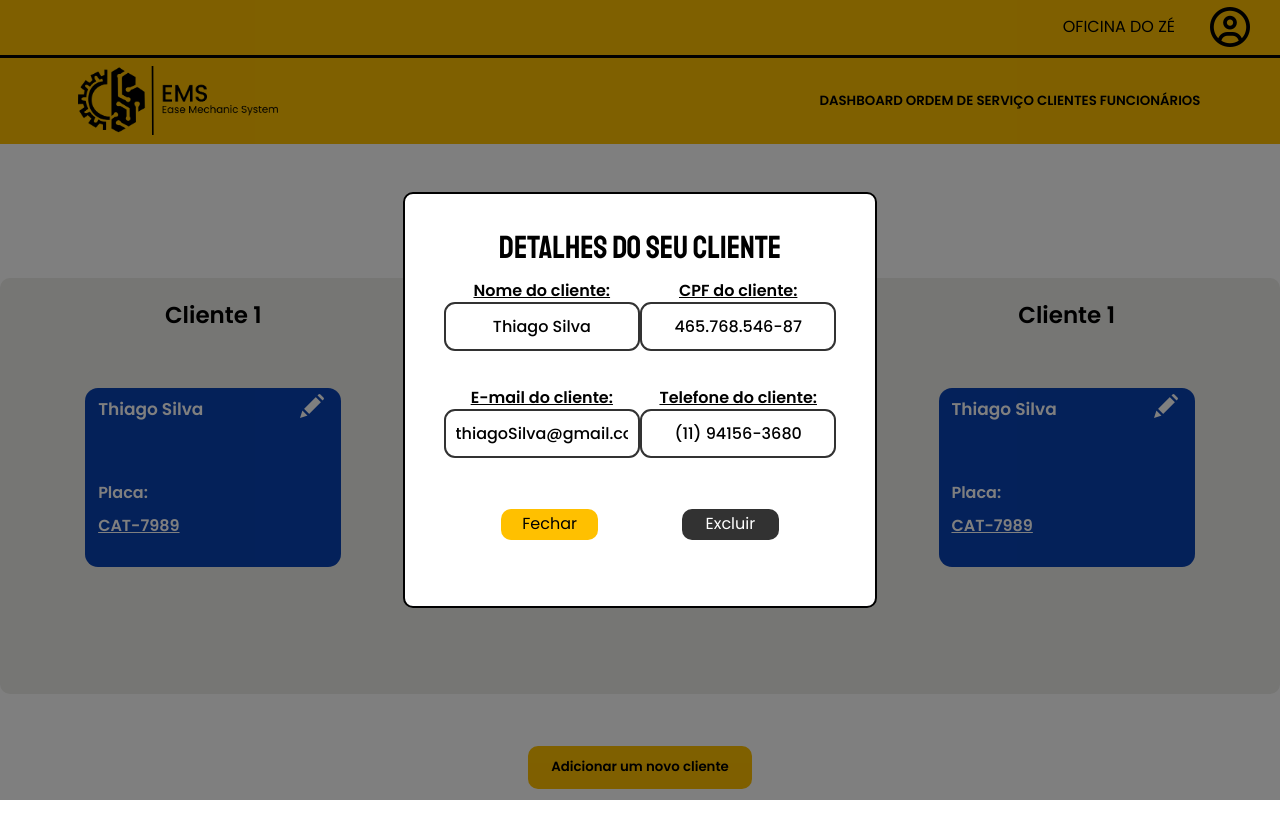
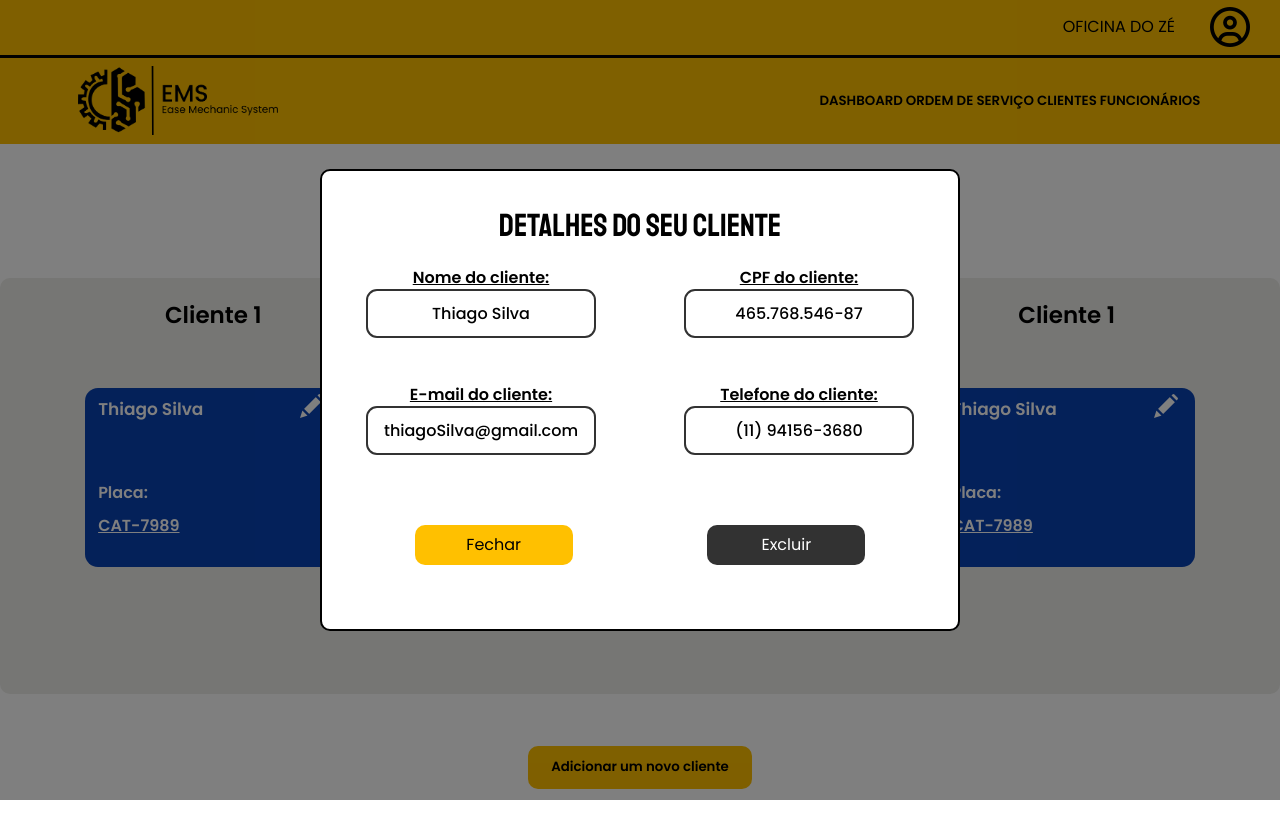
Before and after one commit to gabriel-reis-silva/tune-up, a React (Create React App) app in the folder Aplicativo/frontend/: page /modal-cliente/1 in a window 1280 px wide. Shown: the top 838 px of the page. Built offline with nearby package versions, Linux system fonts and the light colour scheme.

Commit message:
Fix modal of customer

```diff
--- a/Aplicativo/frontend/src/assets/css/customer_view.css
+++ b/Aplicativo/frontend/src/assets/css/customer_view.css
@@ -6,7 +6,6 @@
     height: 100vh;
     font-weight: 600;
     font-family: "Poppins", sans-serif;
-
 }
 
 .background {
@@ -66,11 +65,7 @@
    transform: scale(1.1);
 }
 
-.details_view {
-    display: flex;
-    width: 100%;
-    margin-bottom: 4%;
-}
+
 
 .name_container_customer {
     font-size: 12px;
@@ -157,10 +152,9 @@
 
 .modal_customer{
     background: white;
-    width: 37%;
+    width: 50%;
     min-width: 300px;
-    height: 52%;
-    padding: 3%;
+    padding: 3% 0;
     border-radius: 10px;
     border: 2px solid black;
 }
@@ -191,34 +185,45 @@
 
 .details_customer_view{
     width: 100%;
+
     display: flex;
     align-items: center;
-    justify-content: center;
+    justify-content: space-around;
     flex-direction: column;
+    flex-wrap: wrap;
+
     margin-top: 4%;
-
 }
 
 .details_customer_view h3{
     font-weight: 550;
     text-decoration: underline;
     margin: 3px;
-
 }
 
 .details_customer_view p{
     padding-bottom: 5%;
+}
 
+.details_view {
+    display: flex;
+    flex-wrap: wrap;
+    justify-content: center;
+
+    width: 100%;
+    margin-bottom: 4%;
 }
 
 .client {
     width: 50%;
+    min-width: 230px;
     text-align: center;
 }
 
 .input-music {
     text-align: center;
-   width: 100%;
+    width: 70%;
+    min-width: 230px;
    font-weight: 405;
 }
 
--- a/Aplicativo/frontend/src/assets/reset.css
+++ b/Aplicativo/frontend/src/assets/reset.css
@@ -30,6 +30,7 @@ footer, header, hgroup, menu, nav, section {
 }
 body {
 	line-height: 1;
+	overflow-x: hidden;
 }
 ol, ul {
 	list-style: none;
```
Also changed, not shown: Aplicativo/frontend/src/pages/ModalCustomer.jsx (+6 -28 lines).
